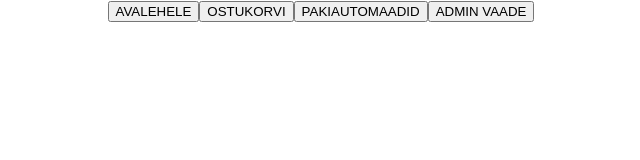
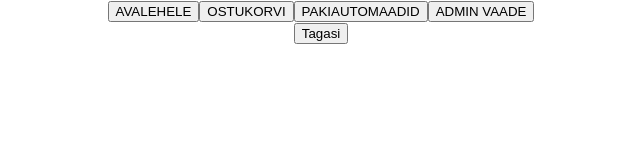
Before and after one commit to vahermihkel/React-01-2022, a React (Create React App) app in the folder my-app/: page /admin/muuda/1 in a window 1280 px wide. Shown: the top 160 px of the page, without its empty margins (319-959 px from the left). Built offline with nearby package versions, Linux system fonts and the light colour scheme.

Commit message:
Toote muutmine, üksiku toote vaatamine, localStorage

```diff
--- a/my-app/src/App.js
+++ b/my-app/src/App.js
@@ -8,6 +8,7 @@ import Admin from './pages/Admin';
 import LisaToode from './pages/LisaToode';
 import VaataTooteid from './pages/VaataTooteid';
 import ÜksikToode from './pages/ÜksikToode';
+import MuudaToode from './pages/MuudaToode';
 
 // to="/" -- localhost:3000
 // to="/ostukorv" -- localhost:3000/ostukorv
@@ -23,6 +24,7 @@ function App() {
         <Route path="/admin" exact element={ <Admin /> } />
         <Route path="/admin/lisa" exact element={ <LisaToode /> } />
         <Route path="/admin/tooted" exact element={ <VaataTooteid /> } />
+        <Route path="/admin/muuda/:tooteNimi" exact element={ <MuudaToode /> } />
         <Route path="/toode/:tooteNimi" exact element={ <ÜksikToode /> } />
       </Routes>
     </div>
--- a/my-app/src/pages/Kodu.js
+++ b/my-app/src/pages/Kodu.js
@@ -10,8 +10,25 @@ function Kodu() {
     {nimetus: "Vichy", hind: 1.5, kategooria: "water", pilt: "https://saku.ee/media/18809/ee_vichy-vitamin-sport.png"}];
   }
 
-  function lisaOstukorvi() {
-    console.log("töötab nupuvajutus");
+  function lisaOstukorvi(lisatavToode) {
+    // JSON.parse("[Object]")  ---> Unexpected token o in JSON at position 1
+    // JSON.parse("[{}]"")  ---> [{}]
+
+    // "[{},{},{}]".push() --->   ostukorv.push is not a function
+    // [{},{},{}].push({...}) ---> [{},{},{},{...}]
+
+    if (sessionStorage.getItem("ostukorv")) {
+      const ostukorv = JSON.parse(sessionStorage.getItem("ostukorv"));
+      ostukorv.push(lisatavToode);
+      // console.log(mutuja);
+      // console.log(JSON.parse(ostukorv));
+                                  //[{},{},{},{...}] --> "[{},{},{},{...}]"
+      sessionStorage.setItem("ostukorv", JSON.stringify(ostukorv));
+    } else {
+                                // [{nim: Fanta,..}] --> "[{nim: Fanta,..}]"
+      sessionStorage.setItem("ostukorv", JSON.stringify([lisatavToode]));
+    }
+
   }
 
   return (
@@ -25,7 +42,9 @@ function Kodu() {
           <div>{toode.kategooria}</div>
           <img src={toode.pilt} alt="" /><br />
         </Link>
-        <button onClick={lisaOstukorvi}>Lisa ostukorvi</button><br /><br />
+              {/* () => on selleks, et saaksin kasutada funktsiooni järel sulgusid
+              ja et ta ei läheks koheselt käima vaid nupuvajutusega */}
+        <button onClick={() => lisaOstukorvi(toode)}>Lisa ostukorvi</button><br /><br />
       </div>)}
     </div>
   );
--- /dev/null
+++ b/my-app/src/pages/MuudaToode.js
@@ -0,0 +1,70 @@
+import { useParams, Link } from 'react-router-dom';
+import { useRef } from 'react';
+
+function MuudaToode() {
+  const nimetusRef = useRef();
+  const hindRef = useRef();
+  const aktiivneRef = useRef();
+
+  // sessionStorage-sse lisamisega
+
+  // const tooteNimetus2 = window.location.href.split("muuda/")[1];
+  // path="adasdasd/:tooteNimi"
+  // vitamin-well
+  const { tooteNimi } = useParams();
+  // console.log(tooteNimetus2);
+  // console.log(tooteNimi);
+
+  //[{nim: "Coca c",...},{nim: "Fanta",...},{nim: "Vitamin well", hind:2},{nim: "Vichy",..},{nim: "Vitamin well", hind: 3}].find()
+  // .find({nim: "Coca c",...} => coca-c === vitamin-well) // false
+  // .find({nim: "Fanta",...} => fanta === vitamin-well) // false
+  // .find({nim: "Vitamin well",...} => vitamin-well === vitamin-well) // true
+  const toode = saaTooted().find(element =>
+    element.nimetus.toLowerCase().replace(" ","-") === tooteNimi);
+  console.log(toode);
+
+  function saaTooted() {
+    return [{nimetus: "Coca Cola", hind: 1.5, kategooria: "coca", pilt: "https://www.selver.ee/img/800/800/resize/5/4/54490703.jpg"},
+    {nimetus: "Fanta", hind: 1, kategooria: "coca", pilt: ""},
+    {nimetus: "Sprite", hind: 1, kategooria: "coca", pilt: ""},
+    {nimetus: "Vitamin well", hind: 2, kategooria: "water", pilt: "https://www.vitaminwell.com/wp-content/uploads/2019/01/EXP_VW_CELEBRATE_Ltd_1.14-219x884.png"},
+    {nimetus: "Vichy", hind: 1.5, kategooria: "water", pilt: "https://saku.ee/media/18809/ee_vichy-vitamin-sport.png"}];
+  }
+
+  function muudaToode() {
+    // console.log("uus toode");
+    // console.log(nimetusRef.current);
+    console.log(nimetusRef.current.value);
+    console.log(hindRef.current.value);
+    console.log(aktiivneRef.current.checked);
+    const toode = {
+      nimetus: nimetusRef.current.value,
+      hind: hindRef.current.value,
+      aktiivne: aktiivneRef.current.checked
+    }
+    console.log(toode);
+  }
+
+  return(
+  <div>
+    <Link to="/admin/tooted">
+      <button>Tagasi</button>
+    </Link><br />
+    { toode && // toode !== undefined
+    <div>
+      <label>Toote nimetus</label><br />
+      <input ref={nimetusRef} defaultValue={toode.nimetus} type="text" /><br />
+      <label>Toote hind</label><br />
+      <input ref={hindRef} defaultValue={toode.hind} type="number" /><br />
+      <label htmlFor='aktiivne'>Toode aktiivne</label><br />
+      <input ref={aktiivneRef} defaultChecked={toode.aktiivne} id='aktiivne' type="checkbox" /><br />
+      <button onClick={muudaToode}>Sisesta</button>
+      {/* <div>Nimetus: {toode.nimetus}</div>
+      <div>Hind: {toode.hind}</div>
+      <div>Kategooria: {toode.kategooria}</div>
+      <img src={toode.pilt} alt="" /> */}
+    </div>}
+  </div>)
+}
+
+export default MuudaToode;
--- a/my-app/src/pages/VaataTooteid.js
+++ b/my-app/src/pages/VaataTooteid.js
@@ -34,7 +34,9 @@ function VaataTooteid() {
         <div>{toode.kategooria}</div>
         <img src={toode.pilt} alt="" /><br />
         <button onClick={() => kustutaToode(toode)}>Kustuta</button>
-        <button>Muuda</button><br /><br />
+        <Link to={"/admin/muuda/" + toode.nimetus.toLowerCase().replace(" ","-")}>
+          <button>Muuda</button><br /><br />
+        </Link>
       </div>)}
     </div>
   </div>)
--- a/my-app/src/pages/ÜksikToode.js
+++ b/my-app/src/pages/ÜksikToode.js
@@ -8,7 +8,7 @@ function ÜksikToode() {
   // ["Elas", "metsas","mutionu,","keset","kuuski"]
 
   // "Elas metsas mutionu, keset kuuski".split("a") ----
-  // ["El","s mets","s mutionu, keset kuuski"]
+  // ["El","s mets","s mutionu, keset kuuski"][2] ---- "s mutionu, keset kuuski"
 
   console.log(window.location.href.split("toode/"));
   console.log(window.location.href.split("toode/")[1]);
@@ -26,11 +26,16 @@ function ÜksikToode() {
     {nimetus: "Vichy", hind: 1.5, kategooria: "water", pilt: "https://saku.ee/media/18809/ee_vichy-vitamin-sport.png"}];
   }
 
-  return(<div>
-    <div>Nimetus: {toode.nimetus}</div>
-    <div>Hind: {toode.hind}</div>
-    <div>Kategooria: {toode.kategooria}</div>
-    <img src={toode.pilt} alt="" />
+  return(
+    <div>
+    { toode && // toode !== undefined
+    <div>
+      <div>Nimetus: {toode.nimetus}</div>
+      <div>Hind: {toode.hind}</div>
+      <div>Kategooria: {toode.kategooria}</div>
+      <img src={toode.pilt} alt="" />
+    </div>}
+    { !toode && <div>Sellist toodet ei eksisteeri</div> }
   </div>)
 }
 
```
